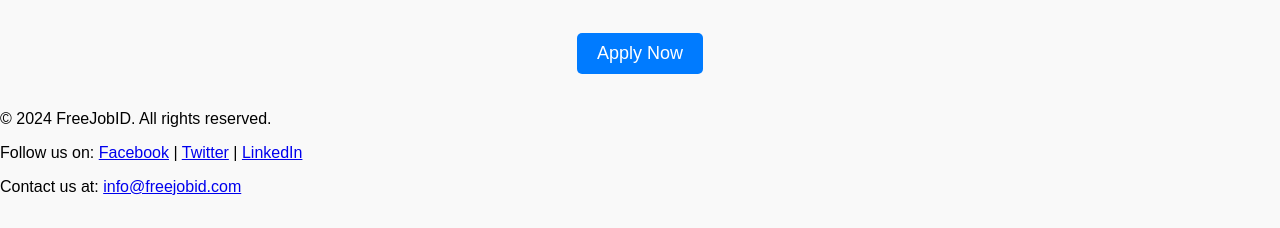
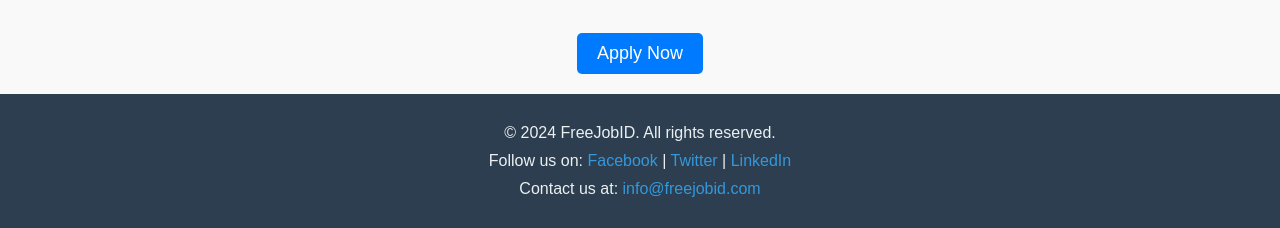
Before and after one commit to ImHeroesKiller/FreeJobID, a plain HTML site: page index.html in a window 1280 px wide. Shown: the part 683-911 px from the top of the page. Drawn offline with Linux system fonts and the light colour scheme.

Commit message:
Update styles.css --> add footer

```diff
--- a/css/styles.css
+++ b/css/styles.css
@@ -110,3 +110,31 @@ body {
         height: 300px;
     }
 }
+
+footer {
+    background-color: #2c3e50;
+    color: #ecf0f1;
+    text-align: center;
+    padding: 20px 0;
+    position: relative;
+    bottom: 0;
+    width: 100%;
+}
+
+.footer-content {
+    max-width: 800px;
+    margin: auto;
+}
+
+.footer-content p {
+    margin: 10px 0;
+}
+
+.footer-content a {
+    color: #3498db;
+    text-decoration: none;
+}
+
+.footer-content a:hover {
+    text-decoration: underline;
+}
```
